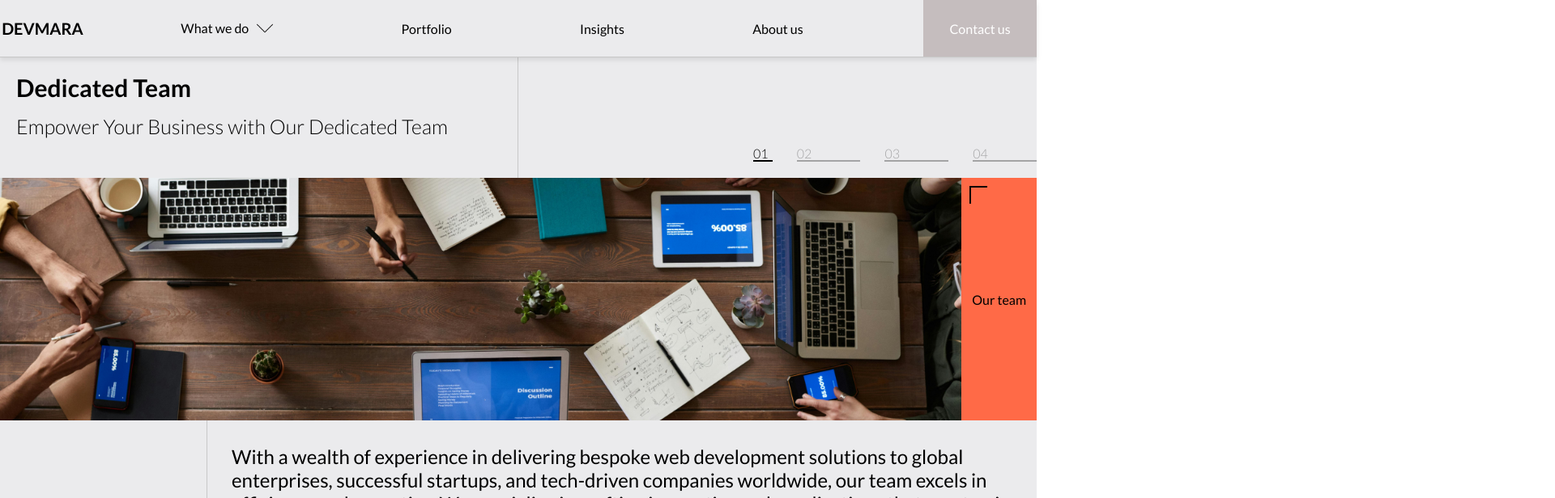
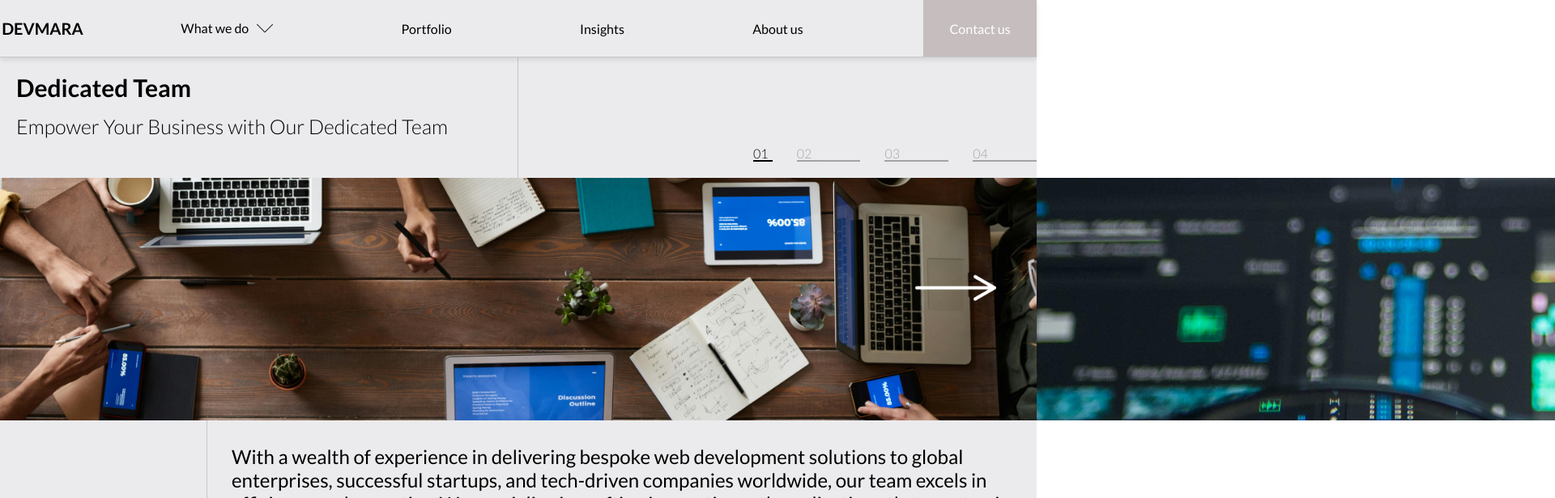
Before and after one commit to vladopot/OPG, an Angular app in the folder solnishko/: page / in a window 1280 px wide. Shown: the top 616 px of the page at 81% size, 1920 px wide, since content can reach past the window. Built offline with nearby package versions, Linux system fonts and the light colour scheme.

Commit message:
refactor: ref home, add visuals

```diff
--- a/solnishko/src/app/header/header.component.html
+++ b/solnishko/src/app/header/header.component.html
@@ -33,7 +33,7 @@
             <li class="nav_element pointer">Portfolio</li>
             <li class="nav_element pointer">Insights</li>
             <li class="nav_element pointer">About us</li>
-            <li class="nav_element contact_us">Contact us</li>
+            <li class="nav_element contact_us" (click)="goToInTouch()">Contact us</li>
         </ul>
     </nav>
     <section class="tablet_menu" [ngClass]= "{'show_Menu': showTabletMenu}">
@@ -76,7 +76,7 @@
                 </div>
             </li>
             <li class="nav_element contact_us">
-                <div class="nav_tittle_container">
+                <div (click)="goToInTouch()" class="nav_tittle_container">
                     <span class="nav_tittle">Contact us </span>
                 </div>
             </li>
--- a/solnishko/src/app/header/header.component.ts
+++ b/solnishko/src/app/header/header.component.ts
@@ -32,4 +32,9 @@ export class HeaderComponent {
   showHideField() {
     this.hideField = !this.hideField;
   }
+
+  goToInTouch() {
+    this.router.navigateByUrl('getIntouch');
+    this.showBurger();
+  }
 }
--- a/solnishko/src/app/home/home.component.html
+++ b/solnishko/src/app/home/home.component.html
@@ -12,10 +12,16 @@
           <div class="control_button" [ngClass]="{'active': advantages[3].active, 'non_active': !advantages[3].active}" (click)="changeCard($event)">04</div>
         </div>
         <div class="image_container">
-          <img appSwipe (swipeLeft)="changeCardSwipe(position+1)" (swipeRight)="changeCardSwipe(position-1)" class="advantage_img" src="{{ advantages[position].link }}" alt="">
-          <button [ngClass]="getClasses()" class="article_button">
-            <div class="arrow"></div>
-            {{ advantages[position].link_text }}
+          <div class="images" [ngStyle]="coordinat">
+            @for (item of advantages; track $index) {
+              <img class="advantage_img" appSwipe (swipeLeft)="changeCardSwipe(position+1)" (swipeRight)="changeCardSwipe(position-1)" src="{{ item.link }}" alt="">
+            }
+          </div>
+          <button class="article_button" [ngClass]="getClasses()" (click)="goToWeb()">
+            <div class="arrow">
+              <img class="arrow_img" src="./../../assets/arrow_right.png">
+            </div>
+            <p class="arrow_text">{{ advantages[position].link_text }}</p>
           </button>
           <div class="control_btns">
             <div class="left_btn" (click)="changeCardSwipe(this.position-1)">
@@ -27,37 +33,6 @@
           </div>
         </div>
       </div>
-      <!-- <div class="advantages_wrapper">
-        <div [ngClass]="getClasses()" class="advantages_cont advantages_tittle">
-          <h1 class="tittle_620px">{{ advantages[position].name }}</h1>
-        </div>
-        <div class="advantages_cont advantages_control_panel">
-          <div [ngClass]="{'active': advantages[0].active, 'non_active': !advantages[0].active}" class="control_btn_620px" (click)="changeCard($event)">01</div>
-          <div [ngClass]="{'active': advantages[1].active, 'non_active': !advantages[1].active}" class="control_btn_620px" (click)="changeCard($event)">02</div>
-          <div [ngClass]="{'active': advantages[2].active, 'non_active': !advantages[2].active}" class="control_btn_620px" (click)="changeCard($event)">03</div>
-          <div [ngClass]="{'active': advantages[3].active, 'non_active': !advantages[3].active}" class="control_btn_620px" (click)="changeCard($event)">04</div>
-          <p class="article_320px">{{ advantages[position].text }}</p>
-          <h1 class="tittle_320px">{{ advantages[position].name }}</h1>
-        </div>
-        <div class="advantages_cont article_wrapper" [ngClass]="{'hidden': !advantages[position].active, 'visible': advantages[position].active}">
-          <p class="article_620px">{{ advantages[position].text }}</p>
-          <button [ngClass]="getClasses()" class="article_button_620px">
-              {{ advantages[position].link_text }}
-          </button>
-        </div>
-        <div [ngClass]="{'hidden': !advantages[position].active, 'visible': advantages[position].active}" class="advantages_cont advantages_img">
-          <img appSwipe (swipeLeft)="changeCardSwipe(position+1)" (swipeRight)="changeCardSwipe(position-1)" class="advantage_img" [src]="advantages[position].link" [alt]="advantages[position].name">
-          <div class="control_panel_320px">
-            <div [ngClass]="{'active': advantages[0].active, 'non_active': !advantages[0].active}" class="control_btn_320px" (click)="changeCard($event)">01</div>
-            <div [ngClass]="{'active': advantages[1].active, 'non_active': !advantages[1].active}" class="control_btn_320px" (click)="changeCard($event)">02</div>
-            <div [ngClass]="{'active': advantages[2].active, 'non_active': !advantages[2].active}" class="control_btn_320px" (click)="changeCard($event)">03</div>
-            <div [ngClass]="{'active': advantages[3].active, 'non_active': !advantages[3].active}" class="control_btn_320px" (click)="changeCard($event)">04</div>
-          </div>
-          <button [ngClass]="getClasses()" class="article_button_320px">
-            {{ advantages[position].link_text }}
-          </button>
-        </div>
-      </div> -->
     </section>
     <section class="about_us_sect">
         <div class="text_ab_us">
--- a/solnishko/src/app/home/home.component.scss
+++ b/solnishko/src/app/home/home.component.scss
@@ -7,16 +7,19 @@
             position: relative;
             display: grid;
             grid-template-columns: repeat(2, 1fr);
+
             .advantages_text_container {
               position: relative;
               height: 150px;
               border-right: 0.01px solid rgb(200, 200, 200);
+
               .advantages_tittle {
                 font-size: 30px;
                 font-weight: 600;
                 margin-left: 20px;
                 margin-top: 20px;
               }
+
               .advantages_text {
                 font-size: 25px;
                 margin-left: 20px;
@@ -25,6 +28,7 @@
                 font-weight: 300;
               }
             }
+
             .control_panel {
               position: relative;
               display: flex;
@@ -32,140 +36,100 @@
               height: 20px;
               margin-top: 110px;
               margin-left: calc(100% - 350px);
+
               .control_button {
                 border-bottom: 2px solid black;
                 width: 30px;
-                    }
-                    .control_button:hover {
+
+                &:hover {
                   cursor: pointer;
                   opacity: 0.5;
                 }
               }
+            }
+
             .image_container {
               position: relative;
-                    display: flex;
               grid-column-start: 1;
               grid-column-end: 3;
+
+              .images {
+                position: relative;
                 height: 300px;
-                    .control_btns {
-                        display: none;
-                    }
+                width: 400%;
+                display: flex;
+                justify-content: center;
+                overflow: hidden;
                 .advantage_img {
                     position: relative;
                     height: 100%;
                     width: 100%;
                     object-fit: cover;
                   }
+              }
+              .control_btns {
+                display: none;
+              }
+
+              &::before {
+                content: '';
+                position: absolute;
+                top: 0;
+                left: 0;
+                width: 100%;
+                height: 100%;
+                background: linear-gradient(to left, rgb(112, 112, 112) 30%, transparent);
+                z-index: 2;
+                opacity: 0;
+                transition: opacity 1s ease;
+              }
+
               .article_button {
-                        position: relative;
-                        width: 100px;
+                position: absolute;
+                width: 200px;
                 height: 100%;
+                background-color: hsla(120, 100%, 50%, 0);
                 border: none;
+                top: 0;
+                right: 0;
                 font-weight: 500;
                 font-size: 16px;
-                        .arrow {
-                            position: absolute;
-                            top: 10px;
-                            left: 10px;
-                            width: 20px;
-                            height: 20px;
-                            border-top: 2px solid black;
-                            border-left: 2px solid black;
+                z-index: 3;
+
+                &:hover {
+                  cursor: pointer;
+                  color: white;
+
+                  .arrow_text {
+                    opacity: 1;
                   }
                 }
-                    .article_button:hover {
-                        cursor: pointer;
-                        color: white;
+
                 .arrow {
-                            position: absolute;
-                            border-top: 2px solid rgb(255, 255, 255);
-                            border-left: 2px solid rgb(255, 255, 255);
+                  position: relative;
+                  width: 200px;
+                  height: 100px;
+
+                  .arrow_img {
+                    position: relative;
+                    filter: brightness(0) invert(1);
+                    width: 100%;
+                    height: 100%;
+                    object-fit: contain;
+                  }
+                }
+
+                .arrow_text {
+                  position: relative;
+                  font-size: 24px;
+                  opacity: 0;
+                }
+              }
+              &:hover::before {
+                opacity: 1;
               }
             }
           }
-            }
-            // position: relative;
-            // border-bottom: 0.01px solid rgb(200, 200, 200);
-            // .advantages_wrapper {
-            //     position: relative;
-            //     display: grid;
-            //     padding: 20px;
-            //     grid-template-columns: 1fr 0.5fr;
-            //     grid-template-rows: 0.5fr 1fr;
-            //     .advantages_tittle {
-            //         display: flex;
-            //         justify-content: flex-start;
-            //         align-items: center;
-            //         .tittle_620px {
-            //             position: relative;
-            //             margin-left: 20px;
-            //             margin-right: 20px;
-            //             font-weight: 400;
-            //             font-size: 50px;
-            //         }
-            //     }
-            //     .advantages_control_panel {
-            //         position: relative;
-            //         display: flex;
-            //         gap: 10px;
-            //         height: 100%;
-            //         justify-content: flex-end;
-            //         align-items: end;
-            //         .control_btn_620px {
-            //             position: relative;
-            //             border-top: 2px solid black;
-            //             margin-bottom: 15px;
-            //         }
-            //         .article_320px {
-            //             display: none;
-            //         }
-            //         .tittle_320px {
-            //             display: none;
-            //         }
-            //     }
-            //     .article_wrapper {
-            //         position: relative;
-            //         display: flex;
-            //         flex-direction: column;
-            //         justify-content: center;
-            //         align-items: end;
-            //         gap: 30px;
-            //         .tittle_320px {
-            //             display: none;
-            //         }
-            //         .article_620px {
-            //             position: relative;
-            //             font-weight: 300;
-            //             font-size: 24px;
-            //             margin-right: 20px;
-            //         }
-            //         .article_button_620px {
-            //             position: relative;
-            //             width: 150px;
-            //             height: 45px;
-            //             border: none;
-            //             font-weight: 500;
-            //             font-size: 16px;
-            //             margin-right: 20px;
-            //         }
-            //     }
-            //     .advantages_img {
-            //         position: relative;
-            //         height: 450px;
-            //         text-align: center;
-            //         .advantage_img {
-            //             position: relative;
-            //             margin: auto;
-            //             height: 100%;
-            //         }
-            //         .control_btn_320px{
-            //             display: none;
-            //         }
-            //         .article_button_320px {
-            //             display: none;
-            //         }
-            //     }
-            // }
         }
         .about_us_sect {
             position: relative;
@@ -230,6 +194,20 @@
                     position: relative;
                     display: flex;
                     flex-direction: column;
+                    .images {
+                        position: relative;
+                        height: 300px;
+                        width: 400%;
+                        display: flex;
+                        justify-content: center;
+                        overflow: hidden;
+                        .advantage_img {
+                            position: relative;
+                            height: 100%;
+                            width: 100%;
+                            object-fit: cover;
+                        }
+                    }
                     .control_btns {
                         position: absolute;
                         top: calc(50% - 40px);
@@ -301,6 +279,13 @@
                             height: 20px;
                             border-top: 2px solid black;
                             border-left: 2px solid black;
+                            .arrow_img {
+                                display: none;
+                            }
+                        }
+                        .arrow_text {
+                            position: relative;
+                            font-size: 24px;
                         }
                     }
                     .article_button:hover {
@@ -315,94 +300,6 @@
                 }
             }
         }
-        // .advantages {
-        //     position: relative;
-        //     border-bottom: 0.01px solid rgb(200, 200, 200);
-        //     .advantages_wrapper {
-        //         position: relative;
-        //         display: grid;
-        //         padding: 20px;
-        //         grid-template-columns: repeat(2, 1fr);
-        //         grid-template-rows: 0.5fr auto;
-        //         .advantages_tittle {
-        //             display: flex;
-        //             justify-content: flex-start;
-        //             align-items: center;
-        //             .tittle_620px {
-        //                 display: none;
-        //             }
-        //         }
-        //         .advantages_control_panel {
-        //             position: relative;
-        //             display: flex;
-        //             flex-direction: column-reverse;
-        //             gap: 10px;
-        //             height: 100%;
-        //             justify-content: flex-end;
-        //             align-items: end;
-        //             .control_btn_620px {
-        //                 display: none;
-        //             }
-        //             .tittle_320px {
-        //                 position: relative;
-        //                 margin-left: 20px;
-        //                 margin-right: 20px;
-        //                 font-weight: 400;
-        //                 font-size: 30px;
-        //             }
-        //             .article_320px {
-        //                 position: relative;
-        //                 margin-left: 15px;
-        //                 margin-bottom: 10px;
-        //                 font-weight: 300;
-        //                 font-size: 24px;
-        //             }
-        //         }
-        //         .article_wrapper {
-        //             position: relative;
-        //             display: flex;
-        //             flex-direction: column;
-        //             justify-content: center;
-        //             align-items: end;
-        //             gap: 30px;
-        //             .article_620px {
-        //                 display: none;
-        //             }
-        //             .article_button_620px {
-        //                 display: none;
-        //             }
-        //         }
-        //         .advantages_img {
-        //             position: relative;
-        //             text-align: center;
-        //             .advantage_img {
-        //                 position: relative;
-        //                 margin: auto;
-        //                 height: 150px;
-        //             }
-        //             .control_panel_320px {
-        //                 position: relative;
-        //                 display: flex;
-        //                 padding-top: 10px;
-        //                 gap: 10px;
-        //                 .control_btn_320px{
-        //                     position: relative;
-        //                     border-top: 2px solid black;
-        //                     text-align: left;
-        //                 }
-        //             }
-        //             .article_button_320px {
-        //                 position: relative;
-        //                 width: 150px;
-        //                 height: 45px;
-        //                 border: none;
-        //                 margin-top: 15px;
-        //                 font-weight: 500;
-        //                 font-size: 16px;
-        //             }
-        //         }
-        //     }
-        // }
         .key_stats_section {
             position: relative;
             display: flex;
--- a/solnishko/src/app/home/home.component.ts
+++ b/solnishko/src/app/home/home.component.ts
@@ -1,7 +1,8 @@
-import { Component } from '@angular/core';
+import { Component, inject } from '@angular/core';
 import { CommonModule } from '@angular/common';
 import { advantages_array } from './texts';
 import { SwipeDirective } from '../directives/swipe.directive';
+import { Router } from '@angular/router';
 
 @Component({
   selector: 'app-home',
@@ -16,9 +17,14 @@ import { SwipeDirective } from '../directives/swipe.directive';
 export class HomeComponent {
   public advantages = advantages_array;
   public position = 0;
+  public coordinat = {
+    'transform': `translateX(-${this.position*(100 / this.advantages.length)}%)`
+  };
   private isChanging = false;
 
   constructor() {}
+
+  router = inject(Router);
 
   changeCard(event: MouseEvent) {
     if (!this.isChanging) {
@@ -32,7 +38,14 @@ export class HomeComponent {
           this.advantages[this.position].active = true;
           this.isChanging = false;
         }
+        this.updateStyle();
       }
+    }
+  }
+
+  updateStyle() {
+    this.coordinat = {
+      'transform': `translateX(-${this.position*(100 / this.advantages.length)}%)`
     }
   }
 
@@ -46,6 +59,13 @@ export class HomeComponent {
       this.position = page;
       this.advantages[this.position].active = true;
     }
+    this.updateStyle();
+  }
+
+  goToWeb(url = this.advantages[this.position].web_page) {
+    if (url) {
+      this.router.navigateByUrl(url);
+    }
   }
 
   getClasses() {
--- a/solnishko/src/app/home/texts.ts
+++ b/solnishko/src/app/home/texts.ts
@@ -23,7 +23,8 @@ export const advantages_array: advantages[] = [
       link: 'assets/contract.jpg',
       classes: ['purple'],
       active: false,
-      link_text: 'Our contract'
+      link_text: 'Our contract',
+      web_page: 'getIntouch'
     },
     {
       name: '24/7 support',
--- a/solnishko/src/app/models/advantages_model.ts
+++ b/solnishko/src/app/models/advantages_model.ts
@@ -4,5 +4,6 @@ export interface advantages {
     link: string,
     classes: string[],
     active: boolean,
-    link_text: string
+    link_text: string,
+    web_page?: string
 }
```
Also changed, not shown: solnishko/src/app/UI/ux.component.scss (+11 -12 lines), solnishko/src/app/web/web.component.scss (+5 -6 lines), solnishko/src/assets/arrow_right.png (added). Lines whose indentation alone changed are shown as unchanged.
